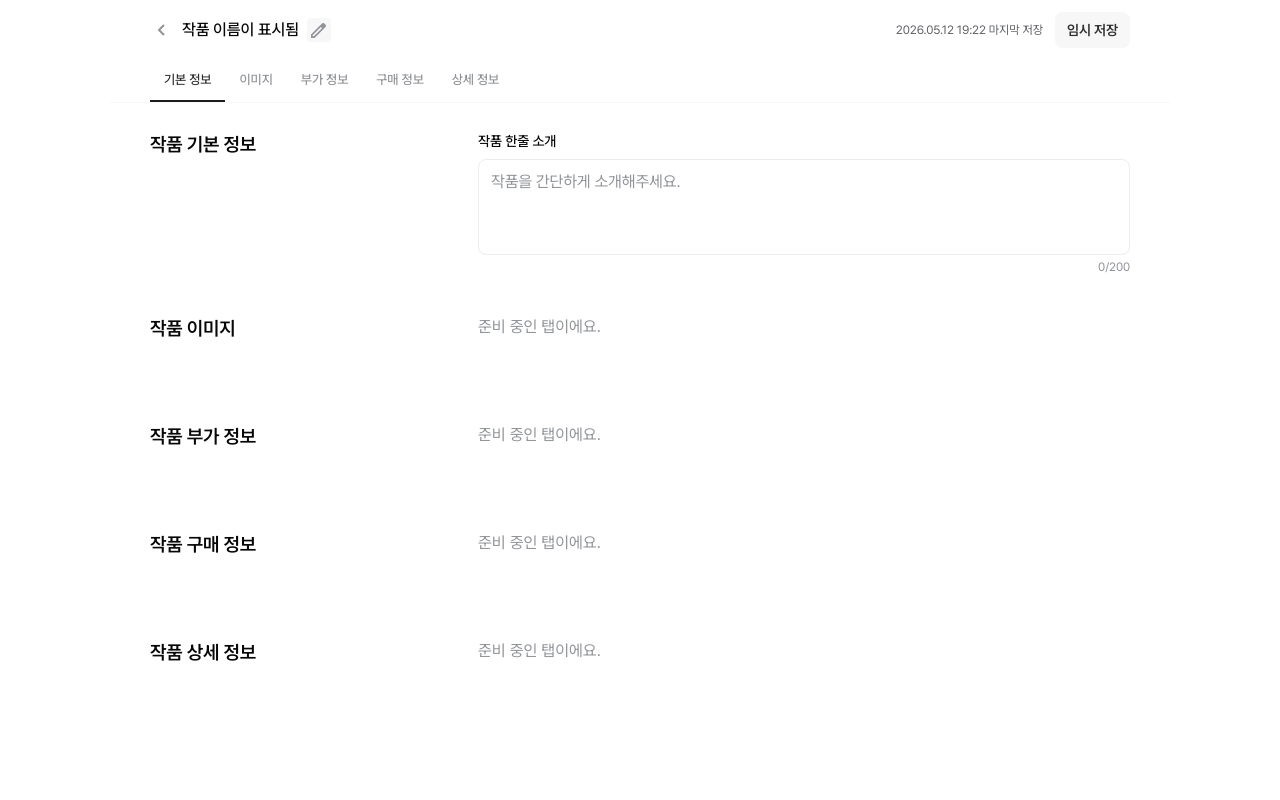
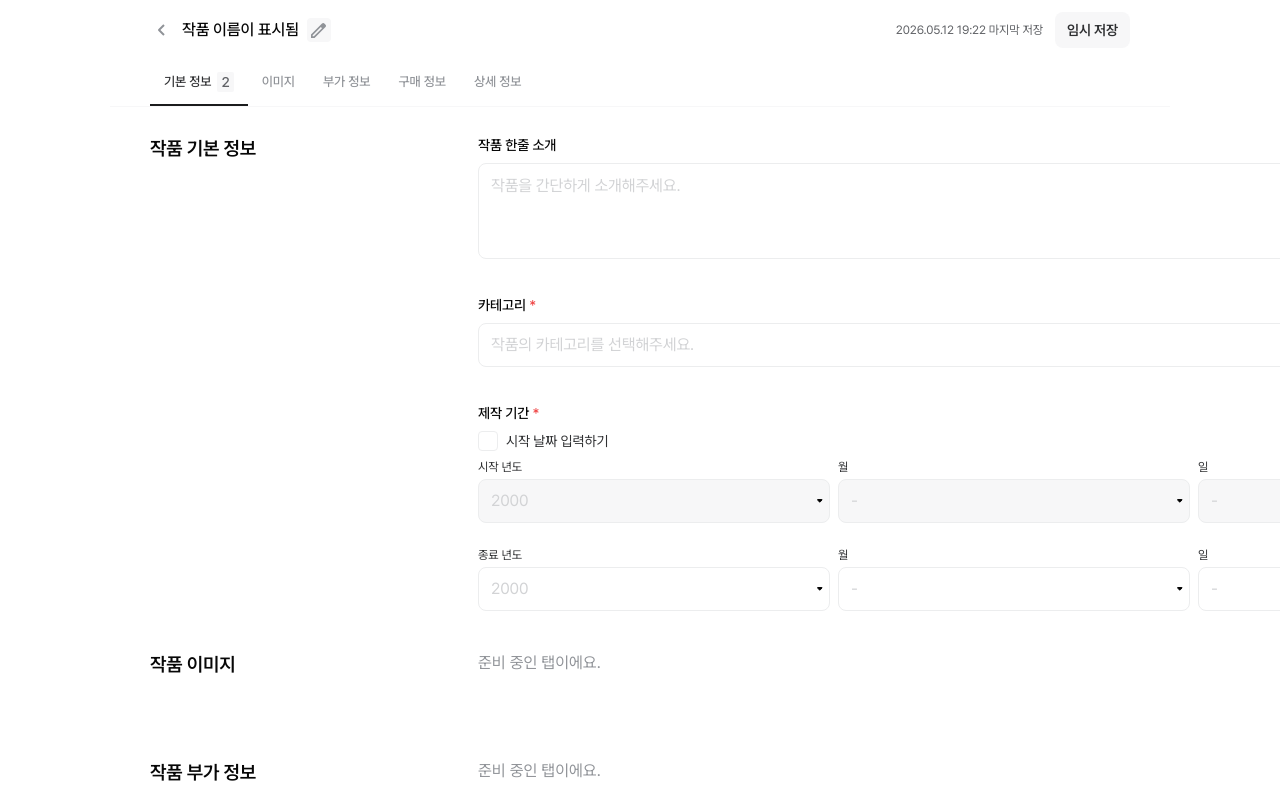
Before and after one commit to DoLog-Team/DoLog-FE, a Next.js app in the folder apps/client/: page /artist-admin/artworks/new in a window 1280 px wide. Built offline with nearby package versions, Linux system fonts and the light colour scheme.

Commit message:
feat: 작품 등록 폼 기본 정보 탭 구현 및 섹션 컴포넌트 분리

```diff
--- a/apps/client/app/artist-admin/artworks/_components/ArtworkForm.tsx
+++ b/apps/client/app/artist-admin/artworks/_components/ArtworkForm.tsx
@@ -1,13 +1,14 @@
 "use client";
 
-import { useMemo, useState } from "react";
+import { useCallback, useMemo, useState } from "react";
 import { DesktopContainer } from "@/components/common/DesktopContainer/DesktopContainer";
 import { FormHeader } from "@/components/common/FormHeader/FormHeader";
 import { useScrollSpy } from "@/components/common/ScrollTabBar/useScrollSpy";
 import { TabBar } from "@/components/common/TabBar/TabBar";
-import { Textarea } from "@/components/common/Textarea/Textarea";
+import { ArtworkBasicInfoSection } from "./sections/ArtworkBasicInfoSection";
+import { ArtworkPlaceholderSection } from "./sections/ArtworkPlaceholderSection";
 
-const TABS = [
+const TAB_LABELS = [
 	{ id: "basic", label: "기본 정보" },
 	{ id: "image", label: "이미지" },
 	{ id: "additional", label: "부가 정보" },
@@ -15,19 +16,36 @@ const TABS = [
 	{ id: "detail", label: "상세 정보" },
 ];
 
+const PLACEHOLDER_SECTIONS = [
+	{ id: "image", title: "작품 이미지" },
+	{ id: "additional", title: "작품 부가 정보" },
+	{ id: "purchase", title: "작품 구매 정보" },
+	{ id: "detail", title: "작품 상세 정보" },
+] as const;
+
 export interface ArtworkFormProps {
 	title: string;
 	onBack: () => void;
 }
 
 export const ArtworkForm = ({ title, onBack }: ArtworkFormProps) => {
-	const tabIds = useMemo(() => TABS.map((tab) => tab.id), []);
+	const tabIds = useMemo(() => TAB_LABELS.map((tab) => tab.id), []);
 	const { activeTab, handleTabClick, sectionRefs } = useScrollSpy(tabIds, 120);
-	const [intro, setIntro] = useState("");
+	const [basicMissingCount, setBasicMissingCount] = useState(1);
+
+	const handleBasicMissingCountChange = useCallback((count: number) => {
+		setBasicMissingCount(count);
+	}, []);
+
+	const tabs = useMemo(
+		() =>
+			TAB_LABELS.map((tab) => (tab.id === "basic" ? { ...tab, badge: basicMissingCount } : tab)),
+		[basicMissingCount],
+	);
 
 	return (
 		<DesktopContainer>
-			<div className="sticky top-0 z-10 bg-bg-normal ">
+			<div className="sticky top-0 z-10 bg-bg-normal">
 				<FormHeader
 					title={title}
 					editableTitle
@@ -35,78 +53,29 @@ export const ArtworkForm = ({ title, onBack }: ArtworkFormProps) => {
 					onTempSave={() => {}}
 					onBack={onBack}
 				/>
-				<TabBar tabs={TABS} activeTab={activeTab} onTabClick={handleTabClick} />
+				<TabBar tabs={tabs} activeTab={activeTab} onTabClick={handleTabClick} />
 			</div>
+
 			<div className="px-10 py-7">
 				<section
 					ref={(el) => {
 						sectionRefs.basic.current = el;
 					}}
-					className="flex flex-col gap-4 min-[721px]:flex-row min-[721px]:gap-10"
 				>
-					<div className="shrink-0 min-[721px]:w-72">
-						<h2 className="text-head3 text-strong">작품 기본 정보</h2>
-					</div>
-					<div className="flex flex-1 flex-col gap-8">
-						<div className="flex flex-col gap-2">
-							<span className="text-body2-bold text-strong">작품 한줄 소개</span>
-							<Textarea
-								placeholder="작품을 간단하게 소개해주세요."
-								maxLength={200}
-								value={intro}
-								onChange={(e) => setIntro(e.target.value)}
-							/>
-						</div>
-					</div>
+					<ArtworkBasicInfoSection onMissingCountChange={handleBasicMissingCountChange} />
 				</section>
 
-				<section
-					ref={(el) => {
-						sectionRefs.image.current = el;
-					}}
-					className="flex flex-col gap-4 py-10 min-[721px]:flex-row min-[721px]:gap-10"
-				>
-					<div className="shrink-0 min-[721px]:w-72">
-						<h2 className="text-head3 text-strong">작품 이미지</h2>
-					</div>
-					<div className="flex-1 text-lightest">준비 중인 탭이에요.</div>
-				</section>
-
-				<section
-					ref={(el) => {
-						sectionRefs.additional.current = el;
-					}}
-					className="flex flex-col gap-4 py-10 min-[721px]:flex-row min-[721px]:gap-10"
-				>
-					<div className="shrink-0 min-[721px]:w-72">
-						<h2 className="text-head3 text-strong">작품 부가 정보</h2>
-					</div>
-					<div className="flex-1 text-lightest">준비 중인 탭이에요.</div>
-				</section>
-
-				<section
-					ref={(el) => {
-						sectionRefs.purchase.current = el;
-					}}
-					className="flex flex-col gap-4 py-10 min-[721px]:flex-row min-[721px]:gap-10"
-				>
-					<div className="shrink-0 min-[721px]:w-72">
-						<h2 className="text-head3 text-strong">작품 구매 정보</h2>
-					</div>
-					<div className="flex-1 text-lightest">준비 중인 탭이에요.</div>
-				</section>
-
-				<section
-					ref={(el) => {
-						sectionRefs.detail.current = el;
-					}}
-					className="flex flex-col gap-4 py-10 min-[721px]:flex-row min-[721px]:gap-10"
-				>
-					<div className="shrink-0 min-[721px]:w-72">
-						<h2 className="text-head3 text-strong">작품 상세 정보</h2>
-					</div>
-					<div className="flex-1 text-lightest">준비 중인 탭이에요.</div>
-				</section>
+				{PLACEHOLDER_SECTIONS.map(({ id, title }) => (
+					<section
+						key={id}
+						ref={(el) => {
+							sectionRefs[id].current = el;
+						}}
+						className="py-10"
+					>
+						<ArtworkPlaceholderSection title={title} />
+					</section>
+				))}
 			</div>
 		</DesktopContainer>
 	);
--- /dev/null
+++ b/apps/client/app/artist-admin/artworks/_components/sections/ArtworkBasicInfoSection.tsx
@@ -0,0 +1,167 @@
+"use client";
+
+import { useEffect, useState } from "react";
+import { DateSelectField } from "@/components/common/DateSelectField/DateSelectField";
+import { Select } from "@/components/common/Select/Select";
+import { Textarea } from "@/components/common/Textarea/Textarea";
+
+const CATEGORY_OPTIONS = [
+	{ label: "회화", value: "painting" },
+	{ label: "조각", value: "sculpture" },
+	{ label: "사진", value: "photography" },
+	{ label: "설치", value: "installation" },
+	{ label: "미디어", value: "media" },
+	{ label: "공예", value: "craft" },
+	{ label: "디자인", value: "design" },
+	{ label: "기타", value: "etc" },
+];
+
+const CURRENT_YEAR = new Date().getFullYear();
+const YEAR_OPTIONS = Array.from({ length: CURRENT_YEAR - 2000 + 1 }, (_, i) => {
+	const year = String(2000 + i);
+	return { label: year, value: year };
+});
+const MONTH_OPTIONS = Array.from({ length: 12 }, (_, i) => {
+	const month = String(i + 1);
+	return { label: month, value: month };
+});
+const DAY_OPTIONS = Array.from({ length: 31 }, (_, i) => {
+	const day = String(i + 1);
+	return { label: day, value: day };
+});
+
+export interface ArtworkBasicInfoSectionProps {
+	onMissingCountChange?: (count: number) => void;
+}
+
+export const ArtworkBasicInfoSection = ({ onMissingCountChange }: ArtworkBasicInfoSectionProps) => {
+	const [intro, setIntro] = useState("");
+	const [category, setCategory] = useState<string | undefined>(undefined);
+
+	const [hasStartDate, setHasStartDate] = useState(false);
+	const [startYear, setStartYear] = useState<string | undefined>(undefined);
+	const [startMonth, setStartMonth] = useState<string | undefined>(undefined);
+	const [startDay, setStartDay] = useState<string | undefined>(undefined);
+	const [endYear, setEndYear] = useState<string | undefined>(undefined);
+	const [endMonth, setEndMonth] = useState<string | undefined>(undefined);
+	const [endDay, setEndDay] = useState<string | undefined>(undefined);
+
+	const isPeriodComplete = Boolean(endYear && endMonth && endDay);
+
+	useEffect(() => {
+		const missing = (category ? 0 : 1) + (isPeriodComplete ? 0 : 1);
+		onMissingCountChange?.(missing);
+	}, [category, isPeriodComplete, onMissingCountChange]);
+
+	return (
+		<div className="flex flex-col gap-4 min-[721px]:flex-row min-[721px]:gap-10">
+			<div className="shrink-0 min-[721px]:w-72">
+				<h2 className="text-head3 text-strong">작품 기본 정보</h2>
+			</div>
+			<div className="flex flex-1 flex-col gap-4">
+				<div className="flex flex-col gap-2">
+					<span className="text-body2-bold text-strong">작품 한줄 소개</span>
+					<Textarea
+						placeholder="작품을 간단하게 소개해주세요."
+						maxLength={200}
+						value={intro}
+						onChange={(e) => setIntro(e.target.value)}
+					/>
+				</div>
+				<div className="flex flex-col gap-2">
+					<span className="text-body2-bold text-strong">
+						카테고리 <span className="text-error">*</span>
+					</span>
+					<Select
+						options={CATEGORY_OPTIONS}
+						value={category}
+						onChange={setCategory}
+						placeholder="작품의 카테고리를 선택해주세요."
+					/>
+				</div>
+				<div className="mt-5 flex flex-col gap-2">
+					<span className="text-body2-bold text-strong">
+						제작 기간 <span className="text-error">*</span>
+					</span>
+					<label className="flex items-center gap-2 text-body2 text-light">
+						<span className="relative flex h-5 w-5 items-center justify-center">
+							<input
+								type="checkbox"
+								checked={hasStartDate}
+								onChange={(e) => setHasStartDate(e.target.checked)}
+								className="peer h-5 w-5 appearance-none rounded border-[1.5px] border-stroke-lighter checked:border-strong checked:bg-strong"
+							/>
+							<svg
+								className="pointer-events-none absolute hidden h-3 w-3 text-inverse peer-checked:block"
+								viewBox="0 0 12 12"
+								fill="none"
+								aria-hidden="true"
+							>
+								<path
+									d="M2 6L5 9L10 3"
+									stroke="currentColor"
+									strokeWidth="1.5"
+									strokeLinecap="round"
+									strokeLinejoin="round"
+								/>
+							</svg>
+						</span>
+						시작 날짜 입력하기
+					</label>
+					<div className="flex flex-col gap-6">
+						<div className="flex gap-2">
+							<DateSelectField
+								label="시작 년도"
+								placeholder="2000"
+								options={YEAR_OPTIONS}
+								value={startYear}
+								onChange={setStartYear}
+								disabled={!hasStartDate}
+							/>
+							<DateSelectField
+								label="월"
+								placeholder="-"
+								options={MONTH_OPTIONS}
+								value={startMonth}
+								onChange={setStartMonth}
+								disabled={!hasStartDate}
+							/>
+							<DateSelectField
+								label="일"
+								placeholder="-"
+								options={DAY_OPTIONS}
+								value={startDay}
+								onChange={setStartDay}
+								disabled={!hasStartDate}
+							/>
+						</div>
+
+						<div className="flex gap-2">
+							<DateSelectField
+								label="종료 년도"
+								placeholder="2000"
+								options={YEAR_OPTIONS}
+								value={endYear}
+								onChange={setEndYear}
+							/>
+							<DateSelectField
+								label="월"
+								placeholder="-"
+								options={MONTH_OPTIONS}
+								value={endMonth}
+								onChange={setEndMonth}
+							/>
+							<DateSelectField
+								label="일"
+								placeholder="-"
+								options={DAY_OPTIONS}
+								value={endDay}
+								onChange={setEndDay}
+							/>
+						</div>
+					</div>
+				</div>
+			</div>
+		</div>
+	);
+};
--- /dev/null
+++ b/apps/client/app/artist-admin/artworks/_components/sections/ArtworkPlaceholderSection.tsx
@@ -0,0 +1,14 @@
+export interface ArtworkPlaceholderSectionProps {
+	title: string;
+}
+
+export const ArtworkPlaceholderSection = ({ title }: ArtworkPlaceholderSectionProps) => {
+	return (
+		<div className="flex flex-col gap-4 min-[721px]:flex-row min-[721px]:gap-10">
+			<div className="shrink-0 min-[721px]:w-72">
+				<h2 className="text-head3 text-strong">{title}</h2>
+			</div>
+			<div className="flex-1 text-lightest">준비 중인 탭이에요.</div>
+		</div>
+	);
+};
--- a/apps/client/components/common/Select/Select.tsx
+++ b/apps/client/components/common/Select/Select.tsx
@@ -71,7 +71,7 @@ export const Select = ({
 				)}
 			>
 				<input
-					className="flex-1 p-3 bg-transparent text-body2 text-light outline-none placeholder:text-lightest disabled:text-disable"
+					className="flex-1 p-3 bg-transparent text-body1 text-light outline-none placeholder:text-disable disabled:text-disable"
 					placeholder={isOpen ? undefined : placeholder}
 					value={isOpen ? query : selectedLabel}
 					onFocus={() => setIsOpen(true)}
@@ -79,10 +79,10 @@ export const Select = ({
 					disabled={disabled}
 				/>
 				<Image
-					src="/icons/arrowDown.svg"
+					src="/icons/arrowDownFill.svg"
 					alt=""
-					width={20}
-					height={20}
+					width={6}
+					height={3}
 					aria-hidden
 					className={cn("shrink-0 transition-transform", isOpen && "rotate-180")}
 				/>
--- a/apps/client/components/common/TabBar/TabBar.tsx
+++ b/apps/client/components/common/TabBar/TabBar.tsx
@@ -28,8 +28,13 @@ export const TabBar = ({ tabs, activeTab, onTabClick, className }: TabBarProps)
 					>
 						{tab.label}
 						{tab.badge != null && (
-							<div className="flex rounded-xs bg-fg-lighter px-1 ">
-								<span className="text-body2-bold text-lighter ">{tab.badge}</span>
+							<div
+								className={cn(
+									"flex items-center overflow-hidden rounded-xs bg-fg-lighter transition-all duration-200",
+									tab.badge === 0 ? "w-0 px-0 opacity-0" : "px-1 opacity-100",
+								)}
+							>
+								<span className="text-body2-bold text-lighter">{tab.badge}</span>
 							</div>
 						)}
 					</button>
--- a/apps/client/components/common/Textarea/Textarea.styles.ts
+++ b/apps/client/components/common/Textarea/Textarea.styles.ts
@@ -2,7 +2,7 @@ import { cva, type VariantProps } from "class-variance-authority";
 
 export const textareaVariants = cva(
 	"w-full min-h-[96px] px-3 py-2.5 rounded-lg border bg-bg-normal text-body1 text-strong outline-none transition-colors resize-none " +
-		"placeholder:text-lightest disabled:bg-fg-lighter disabled:text-disable",
+		"placeholder:text-disable disabled:bg-fg-lighter disabled:text-disable",
 	{
 		variants: {
 			error: {
```
